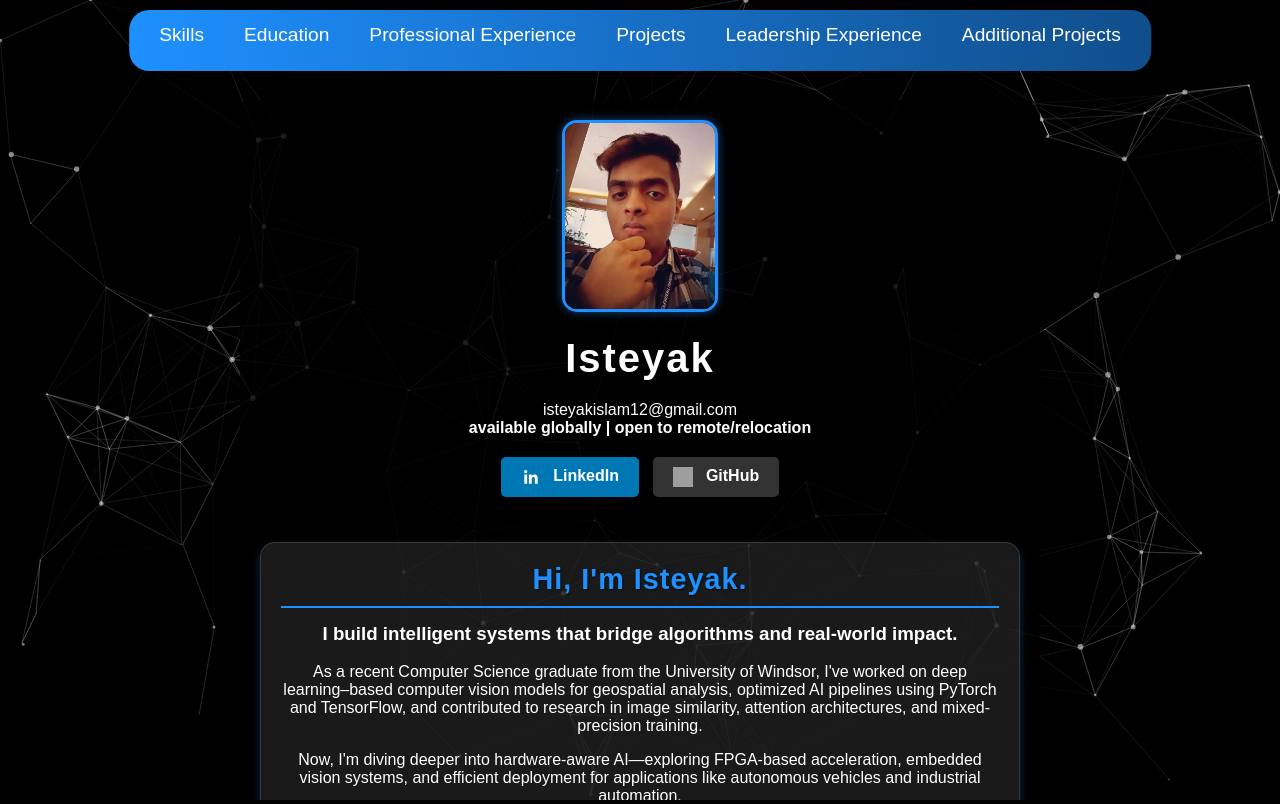
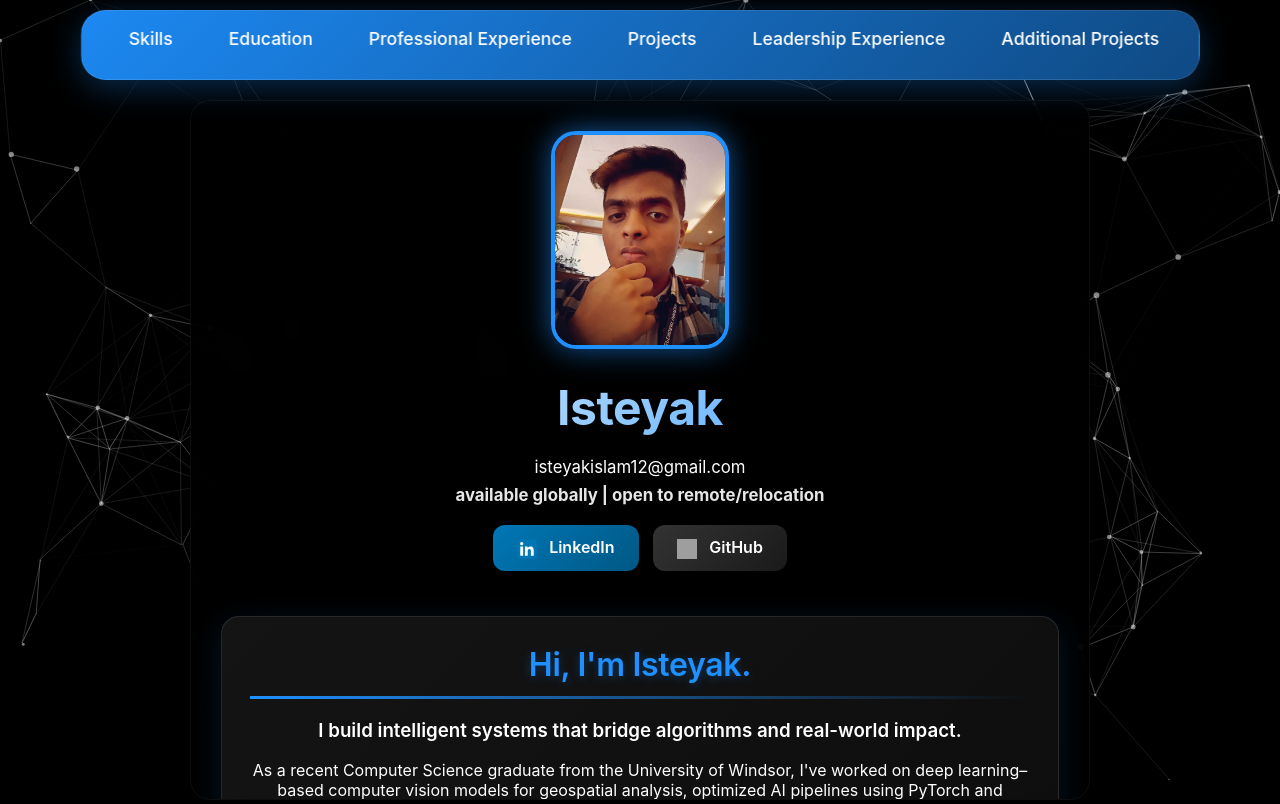
Before and after one commit to Isteyak12/my-web-portfolio, a plain HTML site: page index.html in a window 1280 px wide. Drawn offline with nearby package versions, Linux system fonts and the light colour scheme; grey boxes are pictures that could not be loaded; animation ran at ten frames a second.

Commit message:
bit latest

```diff
--- a/assets/css/styles.css
+++ b/assets/css/styles.css
@@ -4,9 +4,11 @@ body, html {
     width: 100%;
     height: 100%;
     overflow: hidden;
-    font-family: 'Arial', sans-serif;
+    font-family: -apple-system, BlinkMacSystemFont, 'Segoe UI', 'Inter', 'Roboto', 'Helvetica Neue', sans-serif;
     background: #000;
     color: white;
+    -webkit-font-smoothing: antialiased;
+    -moz-osx-font-smoothing: grayscale;
 }
 
 #particles-js {
@@ -21,11 +23,13 @@ body, html {
     top: 10px;
     left: 50%;
     transform: translateX(-50%);
-    background: linear-gradient(to right, #1e90ff, #104e8b);
-    border-radius: 20px;
-    padding: 10px 20px;
+    background: linear-gradient(135deg, rgba(30, 144, 255, 0.95), rgba(16, 78, 139, 0.95));
+    backdrop-filter: blur(10px);
+    -webkit-backdrop-filter: blur(10px);
+    border-radius: 25px;
+    padding: 12px 25px;
     z-index: 3;
-    box-shadow: 0 4px 8px rgba(0, 0, 0, 0.3);
+    box-shadow: 0 8px 32px rgba(30, 144, 255, 0.3), 0 2px 8px rgba(0, 0, 0, 0.2);
     display: flex;
     justify-content: flex-start;
     max-width: 90%;
@@ -33,6 +37,8 @@ body, html {
     overflow-x: auto;
     scrollbar-width: thin;
     scrollbar-color: #1e90ff #333;
+    border: 1px solid rgba(255, 255, 255, 0.1);
+    transition: all 0.3s ease;
 }
 
 .navbar::-webkit-scrollbar {
@@ -64,40 +70,45 @@ body, html {
 .navbar a {
     color: white;
     text-decoration: none;
-    font-size: 1.2em;
-    padding: 5px 10px;
-    border-radius: 5px;
-    transition: background 0.3s ease;
+    font-size: 1.1em;
+    padding: 8px 14px;
+    border-radius: 12px;
+    transition: all 0.3s cubic-bezier(0.4, 0, 0.2, 1);
+    font-weight: 500;
 }
 
 .navbar a:hover {
-    background: rgba(255, 255, 255, 0.2);
+    background: rgba(255, 255, 255, 0.25);
+    transform: translateY(-2px);
+    box-shadow: 0 4px 12px rgba(255, 255, 255, 0.2);
 }
 
 .btn {
     display: inline-block;
-    padding: 10px 20px;
+    padding: 12px 24px;
     font-size: 16px;
-    font-weight: bold;
+    font-weight: 600;
     text-align: center;
     text-decoration: none;
-    border-radius: 5px;
+    border-radius: 12px;
     margin: 5px;
-    transition: background-color 0.3s ease;
+    transition: all 0.3s cubic-bezier(0.4, 0, 0.2, 1);
+    box-shadow: 0 4px 12px rgba(0, 0, 0, 0.2);
 }
 
 .btn-linkedin {
-    background-color: #0077b5;
+    background: linear-gradient(135deg, #0077b5, #005885);
     color: white;
 }
 
 .btn-github {
-    background-color: #333;
+    background: linear-gradient(135deg, #333, #1a1a1a);
     color: white;
 }
 
 .btn:hover {
-    opacity: 0.8;
+    transform: translateY(-3px);
+    box-shadow: 0 8px 20px rgba(30, 144, 255, 0.4);
 }
 
 .btn img {
@@ -110,25 +121,37 @@ body, html {
 .content {
     position: relative;
     z-index: 2;
-    padding: 20px;
-    max-width: 800px;
+    padding: 30px;
+    max-width: 900px;
     margin: 100px auto 0 auto;
-    background: rgba(0, 0, 0, 0.8);
-    border-radius: 10px;
+    background: rgba(0, 0, 0, 0.85);
+    backdrop-filter: blur(20px);
+    -webkit-backdrop-filter: blur(20px);
+    border-radius: 20px;
     overflow-y: auto;
     height: calc(100% - 100px);
     box-sizing: border-box;
     scrollbar-width: thin;
     scrollbar-color: #1e90ff rgba(192, 192, 192, 0.1);
+    border: 1px solid rgba(255, 255, 255, 0.05);
 }
 
 section {
-    background: rgba(255, 255, 255, 0.1);
-    border-radius: 15px;
-    padding: 20px;
-    margin-bottom: 20px;
-    border: 1px solid rgba(128, 128, 128, 0.3);
-    box-shadow: 0 4px 8px rgba(30, 144, 255, 0.3);
+    background: linear-gradient(135deg, rgba(255, 255, 255, 0.08), rgba(255, 255, 255, 0.05));
+    backdrop-filter: blur(10px);
+    -webkit-backdrop-filter: blur(10px);
+    border-radius: 18px;
+    padding: 28px;
+    margin-bottom: 25px;
+    border: 1px solid rgba(255, 255, 255, 0.1);
+    box-shadow: 0 8px 32px rgba(30, 144, 255, 0.15), 0 2px 8px rgba(0, 0, 0, 0.2);
+    transition: all 0.3s cubic-bezier(0.4, 0, 0.2, 1);
+}
+
+section:hover {
+    transform: translateY(-2px);
+    box-shadow: 0 12px 40px rgba(30, 144, 255, 0.25), 0 4px 12px rgba(0, 0, 0, 0.3);
+    border-color: rgba(30, 144, 255, 0.3);
 }
 
 header {
@@ -137,12 +160,18 @@ header {
 }
 
 .profile-picture {
-    width: 150px;
+    width: 170px;
     height: auto;
-    border-radius: 15px;
-    margin-bottom: 20px;
-    border: 3px solid #1e90ff;
-    box-shadow: 0 0 10px rgba(30, 144, 255, 0.5);
+    border-radius: 25px;
+    margin-bottom: 25px;
+    border: 4px solid #1e90ff;
+    box-shadow: 0 0 30px rgba(30, 144, 255, 0.6), 0 8px 20px rgba(0, 0, 0, 0.3);
+    transition: all 0.3s cubic-bezier(0.4, 0, 0.2, 1);
+}
+
+.profile-picture:hover {
+    transform: scale(1.05);
+    box-shadow: 0 0 40px rgba(30, 144, 255, 0.8), 0 12px 30px rgba(0, 0, 0, 0.4);
 }
 
 .intro-section {
@@ -152,63 +181,76 @@ header {
 
 h1 {
     margin: 0 0 20px;
-    font-size: 2.5em;
-    letter-spacing: 2px;
-    text-shadow: 1px 1px 2px rgba(0, 0, 0, 0.5);
+    font-size: 3em;
+    font-weight: 700;
+    letter-spacing: -0.5px;
+    background: linear-gradient(135deg, #ffffff, #1e90ff);
+    -webkit-background-clip: text;
+    -webkit-text-fill-color: transparent;
+    background-clip: text;
+    text-shadow: none;
 }
 
 h2 {
-    margin: 0 0 15px;
-    font-size: 1.8em;
+    margin: 0 0 20px;
+    font-size: 2em;
+    font-weight: 600;
     color: #1e90ff;
-    padding-bottom: 5px;
-    border-bottom: 2px solid #1e90ff;
-    letter-spacing: 1px;
-    text-shadow: 1px 1px 2px rgba(0, 0, 0, 0.5);
+    padding-bottom: 12px;
+    border-bottom: 3px solid;
+    border-image: linear-gradient(90deg, #1e90ff, transparent) 1;
+    letter-spacing: -0.3px;
+    text-shadow: 0 2px 10px rgba(30, 144, 255, 0.3);
 }
 
 section h2 {
-    margin: 0 0 15px;
-    padding-bottom: 10px;
-    border-bottom: 2px solid #1e90ff;
+    margin: 0 0 20px;
+    padding-bottom: 12px;
+    border-bottom: 3px solid;
+    border-image: linear-gradient(90deg, #1e90ff, transparent) 1;
 }
 
 .education-section p {
-    margin: 0 0 10px;
+    margin: 0 0 12px;
     padding-left: 0;
     text-indent: 0;
-    line-height: 1.6;
+    line-height: 1.7;
 }
 
 .education-section .degree {
-    font-weight: bold;
-    font-size: 1.2em;
+    font-weight: 600;
+    font-size: 1.25em;
+    color: rgba(255, 255, 255, 0.95);
 }
 
 .education-section .institution {
     font-size: 1.1em;
     margin: 5px 0;
+    color: rgba(255, 255, 255, 0.85);
 }
 
 .education-section .details {
     font-style: italic;
+    color: rgba(255, 255, 255, 0.7);
 }
 
 .professional-experience-section p {
-    margin: 0 0 10px;
-    line-height: 1.6;
+    margin: 0 0 12px;
+    line-height: 1.7;
 }
 
 .professional-experience-section .job-title {
-    font-weight: bold;
+    font-weight: 600;
     font-size: 1.2em;
     display: inline;
+    color: #4da6ff;
 }
 
 .professional-experience-section .company {
     font-size: 1.1em;
     margin-left: 10px;
     display: inline;
+    color: rgba(255, 255, 255, 0.9);
 }
 
 .professional-experience-section .location {
@@ -237,39 +279,62 @@ a:hover {
 }
 
 .content::-webkit-scrollbar {
-    width: 12px;
+    width: 10px;
 }
 
 .content::-webkit-scrollbar-track {
-    background: rgba(192, 192, 192, 0.1);
+    background: rgba(192, 192, 192, 0.05);
     border-radius: 10px;
 }
 
 .content::-webkit-scrollbar-thumb {
-    background-color: #1e90ff;
+    background: linear-gradient(180deg, #1e90ff, #104e8b);
     border-radius: 10px;
-    border: 3px solid rgba(192, 192, 192, 0.1);
+    border: 2px solid rgba(0, 0, 0, 0.3);
 }
 
 .content::-webkit-scrollbar-thumb:hover {
-    background-color: #104e8b;
+    background: linear-gradient(180deg, #4da6ff, #1e90ff);
 }
 
 ul li {
-    margin-bottom: 10px;
-    line-height: 1.6;
+    margin-bottom: 12px;
+    line-height: 1.8;
+    padding-left: 8px;
+    position: relative;
+    transition: all 0.2s ease;
+}
+
+ul li:hover {
+    padding-left: 12px;
+    color: rgba(255, 255, 255, 0.95);
 }
 
 .projects-section .project,
 .additional-projects-section .project {
-    margin-bottom: 20px;
+    margin-bottom: 25px;
+    padding: 18px;
+    background: rgba(255, 255, 255, 0.03);
+    border-radius: 12px;
+    border-left: 4px solid #1e90ff;
+    transition: all 0.3s cubic-bezier(0.4, 0, 0.2, 1);
+}
+
+.projects-section .project:hover,
+.additional-projects-section .project:hover {
+    background: rgba(255, 255, 255, 0.05);
+    transform: translateX(5px);
+    box-shadow: 0 4px 20px rgba(30, 144, 255, 0.2);
 }
 
 .projects-section .project-title,
 .additional-projects-section .project-title {
-    font-weight: bold;
+    font-weight: 600;
     display: block;
-    margin-bottom: 5px;
+    margin-bottom: 10px;
+    font-size: 1.15em;
+    color: #4da6ff;
+    letter-spacing: -0.2px;
 }
 
 .card-container {
@@ -386,3 +451,59 @@ ul li {
     position: relative;
     margin: 0 auto;
 }
+
+/* Contact Info Styles */
+.contact-info {
+    margin-top: 15px;
+}
+
+.contact-info > div {
+    margin: 8px 0;
+    font-size: 1.05em;
+    color: rgba(255, 255, 255, 0.9);
+}
+
+.contact-info a {
+    transition: all 0.3s ease;
+}
+
+.contact-info a:hover {
+    color: #4da6ff !important;
+    text-decoration: none;
+}
+
+/* Smooth Animations */
+@keyframes fadeIn {
+    from {
+        opacity: 0;
+        transform: translateY(20px);
+    }
+    to {
+        opacity: 1;
+        transform: translateY(0);
+    }
+}
+
+section {
+    animation: fadeIn 0.6s ease-out;
+}
+
+/* Responsive Typography */
+@media (max-width: 768px) {
+    h1 {
+        font-size: 2.2em;
+    }
+
+    h2 {
+        font-size: 1.6em;
+    }
+
+    .content {
+        padding: 20px;
+        max-width: 95%;
+    }
+
+    .navbar {
+        max-width: 95%;
+    }
+}
--- a/index.html
+++ b/index.html
@@ -37,15 +37,13 @@
                 <h1>Isteyak</h1>
                 <div class="contact-info">
                     <div>
-                        <a href="mailto:isteyakislam12@gmail.com" style="color: white; text-decoration: none;">isteyakislam12@gmail.com</strong></a>
+                        <a href="mailto:isteyakislam12@gmail.com" style="color: white; text-decoration: none;">isteyakislam12@gmail.com</a>
                     </div>
                     <!-- <div>
                         <span><strong>(437)-849-5115</strong></span>
                     </div> -->
                     <div>
-                        <strong>
-                        available globally | open to remote/relocation
-                        </strong>
+                        <strong>available globally | open to remote/relocation</strong>
                     </div>
                     <div style="margin-top: 15px;">
                         <a href="https://www.linkedin.com/in/isteyak-409578230/" target="_blank" class="btn btn-linkedin">
@@ -78,7 +76,7 @@
                 <li><strong>DevOps & Tools</strong>: Docker, Kubernetes (K8s), Git, GitHub Actions, CI/CD, Linux, Bash, Nginx, PM2, Load Balancing, Logging & Monitoring, SSH, Version Control, Containerization, Virtual Environments, Testing & Debugging, Unit Testing, Integration Testing</li>
                 <li><strong>GIS / Geospatial</strong>: Remote Sensing, Satellite Imagery, Raster Processing, Geospatial Analysis, Spatial Data, Georeferencing, Coordinate Reference Systems (CRS), Image Tiling, Patch Extraction, GIS Pipelines, QGIS, ArcGIS, Earth Observation Data, GeoTIFF Processing</li>
                 <li><strong>Cloud & Platforms</strong>: AWS (EC2, S3, Lambda), Google Cloud (GCP), Firebase, Vercel, Netlify, Railway, Heroku, Colab, Kaggle, Cloud Deployment, Cloud Functions, Serverless Architecture</li>
-                <li><strong>Other</strong>: Data Structures & Algorithms, Object-Oriented Design (OOD), Software Design Patterns, Microservices, System Design, API Design, Software Architecture, Performance Optimization, Scalability, Debugging, Code Review, Agile, SCRUM, Technical Documentation</li>
+                <li><strong>Other</strong>: Data Structures & Algorithms, Object-Oriented Design (OOD), Software Design Patterns, Microservices, System Design, API Design, Software Architecture, Performance Optimization, Scalability, Debugging, Code Review, Agile, SCRUM, Technical Documentation, Embedded Systems, ESP32, IoT, TCP/IP Networking, Wireless Communication</li>
             </ul>
         </section>
         <section id="education" class="education-section">
@@ -120,6 +118,14 @@
         </section>
         <section id="projects" class="projects-section">
             <h2>Projects</h2>
+            <div class="project">
+                <span class="project-title">ESP32 File Relay | February 2026</span>
+                <ul>
+                    <li>Built a standalone Wi-Fi bridge using ESP32-C6 for wireless file transfer from phone to laptop without internet connection.</li>
+                    <li>Implemented real-time TCP streaming relay system where ESP32 acts as a pass-through bridge—nothing is stored on the device.</li>
+                    <li>Developed browser-based UI with HTTP POST endpoint and Python receiver for seamless cross-device file transfers over local network.</li>
+                </ul>
+            </div>
             <div class="project">
                 <span class="project-title">Ultimate Posture Watcher | uOttaHacks 2026 | January 2026</span>
                 <ul>
```
